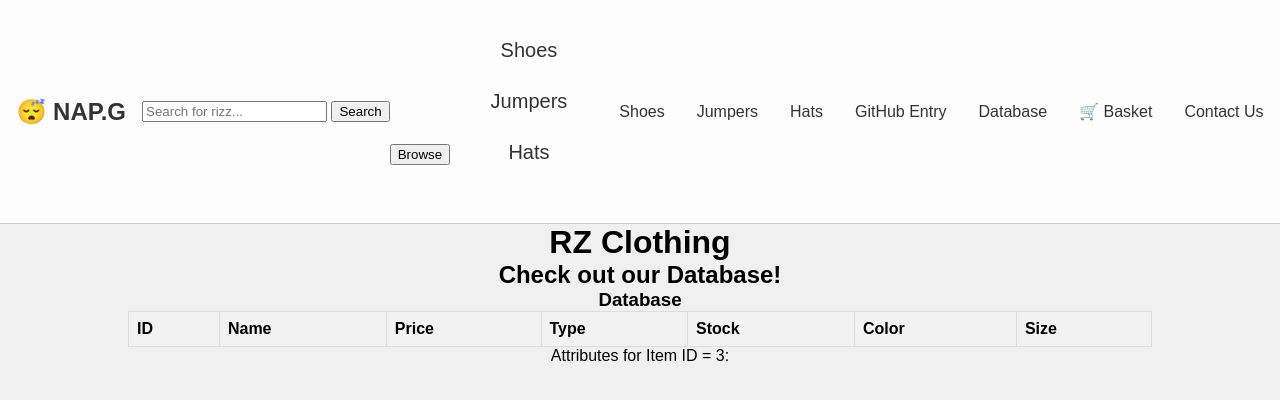
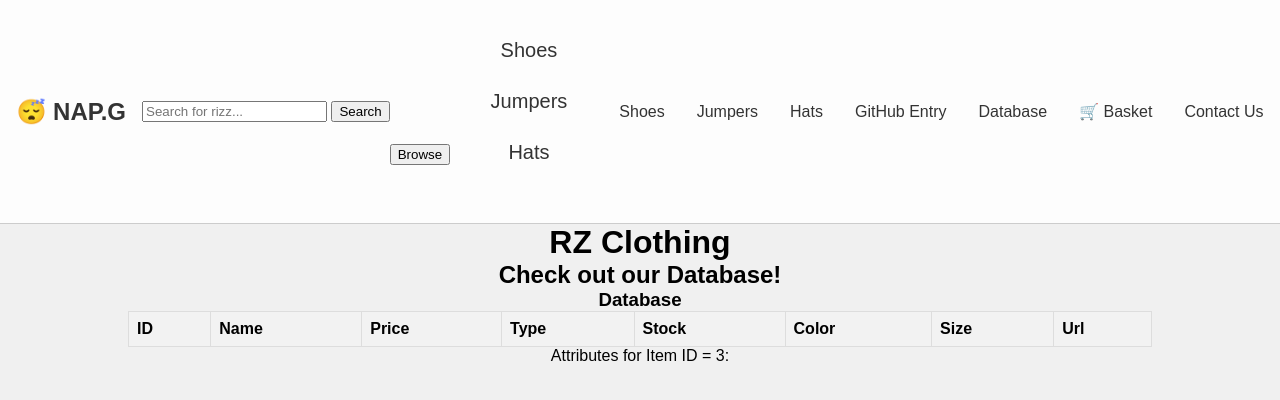
Before and after one commit to RaymondGuo2/SSE-CW2, a Flask app: template api/templates/database.html in a window 1280 px wide. Shown: the top 400 px of the page. Run offline with Flask 3, Linux system fonts and the light colour scheme; the template is opened without the code that fills it, so the values that code supplies are empty; some libraries are stand-ins or nearby versions.

Commit message:
added url to db

```diff
--- a/api/templates/database.html
+++ b/api/templates/database.html
@@ -42,6 +42,7 @@
                 <th>Stock</th>
                 <th>Color</th>
                 <th>Size</th>
+		<th>Url</th>
             </tr>
             {% for item in response %}
                 <tr>
```
